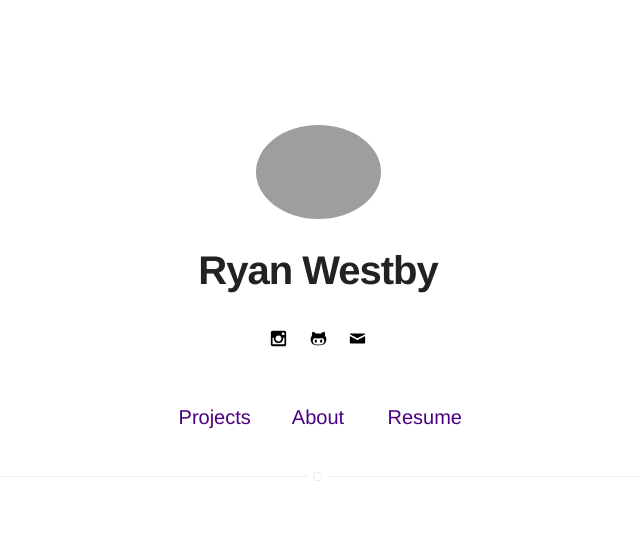
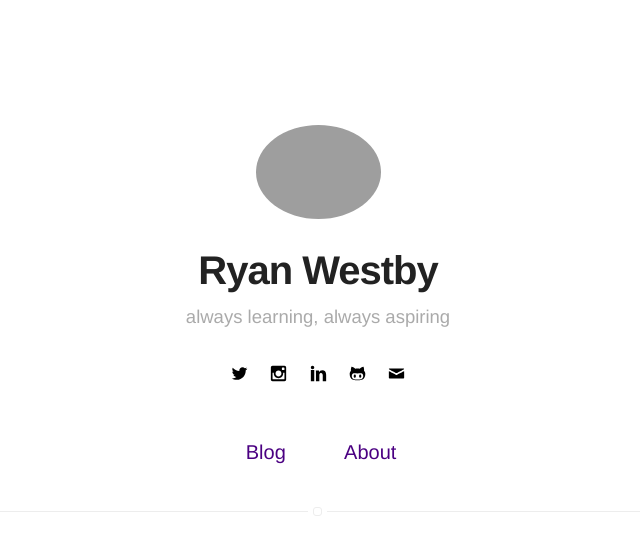
Before and after one commit to ryanwestby/ryanwestby.github.io, a Jekyll site: the page built from index.html, in a window 1280 px wide. Shown: the top 555 px of the page, without its empty margins (322-962 px from the left). Built offline with Jekyll 4.4.1, drawn with Linux system fonts in a browser that asks for light colours; part of the change alters nothing that is shown.

Commit message:
Update config: Remove projects, add blog section

```diff
--- a/_config.yml
+++ b/_config.yml
@@ -1,9 +1,9 @@
 # main text of home
 name: Ryan Westby
-# bio:
+bio: always learning, always aspiring
 
 # twitter summary info
-#description: A blog about technology and stuff related
+# description: A blog about technology and stuff related
 
 # if it's an external image, update below for true
 # better with square images
@@ -12,9 +12,9 @@ picture: assets/images/profile.jpg
 
 # If you want to include your resume, set to true
 # and specify source (external or local).
-resume: true
-resume-external: true
-resume-url: https://drive.google.com/file/d/0Bwg1QZrQxGUuX3UyY1BkLWJ3cVU/view?usp=sharing
+# resume: true
+# resume-external: true
+# resume-url: https://google.com/?q=my+resume
 
 url: https://ryanwestby.github.io
 # your url: http://USERNAME.github.io
@@ -35,20 +35,21 @@ disqus:
 #  [blog, project] # only show disqus for posts that have these categories
 
 # if you don't have any of social below, comment the line
-#facebook: myfacebook
-#twitter: mytwitter
+# facebook: myfacebook
+twitter: ryebreadwestby
 # google: mygoogle
 instagram: ryebreadwestby
 # pinterest: mypinterest
-# linkedin: mylinkedin
+linkedin: ryan-westby-1b068976
 # youtube: myyoutube
 # spotify: myspotify
 github: ryanwestby
+# gitlab: mygitlab
 # lastfm: mylastfm
 # stackoverflow: 7044681/mystackoverflow
 # quora: userquora
 # reddit: username
-#medium: medium
+# medium: medium
 # vimeo: myvimeo
 # lanyrd: mylanyrd
 email: ryan@westby.io
@@ -56,9 +57,10 @@ email: ryan@westby.io
 authors:
     ryanwestby:
         name: Ryan Westby
-        bio: Software developer driven by coffee
+        bio: Software engie @nike, climber, writer. always learning, always aspiring
         external-image: false
         picture: assets/images/profile.jpg
+        twitter: ryebreadwestby
 
 # do you want a larger site? change the option below
 # options: [normal, large] | default: normal
@@ -70,11 +72,11 @@ width: large
 # paginate_path: "blog/:num/"
 
 # if you don't need projects, comment the *projects* configs below
-projects: true
+# projects: true
 
 # if you don't need "about" or "blog", comment them out below
 about: true
-#blog: true
+blog: true
 
 # do you want to show the "read time" of the posts?
 read-time: true
@@ -99,6 +101,7 @@ plugins:
   - jekyll-gist
   - jekyll-feed
   - jemoji
+  - jekyll-admin
 
 jekyll-mentions:
     base_url: https://github.com
```
